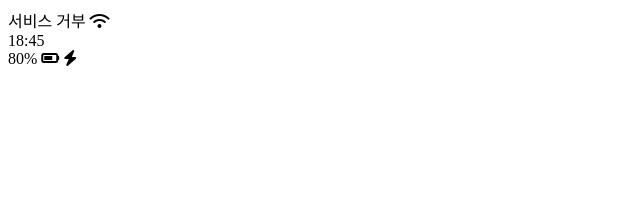
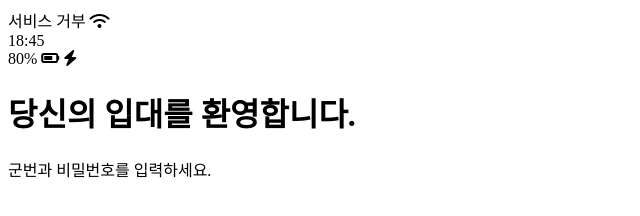
Before and after one commit to jsp1024/kokoa-clone-2022, a plain HTML site: page index.html in a window 1280 px wide. Shown: the whole page, without its empty margins (0-640 px from the left). Drawn offline with Linux system fonts and the light colour scheme.

Commit message:
Update index.html

```diff
--- a/index.html
+++ b/index.html
@@ -21,6 +21,15 @@
             <i class="fas fa-bolt"></i>
         </div>
     </div>
+    <header class="welcome-header">
+        <h1 class="welcome-header__title">당신의 입대를 환영합니다.</h1>
+        <p class="welcome-header__text">군번과 비밀번호를 입력하세요.</p>
+    </header>
+
+    <form>
+
+    </form>
+
     <script
     src="https://kit.fontawesome.com/6478f529f2.js"
     crossorigin="anonymous">
```
